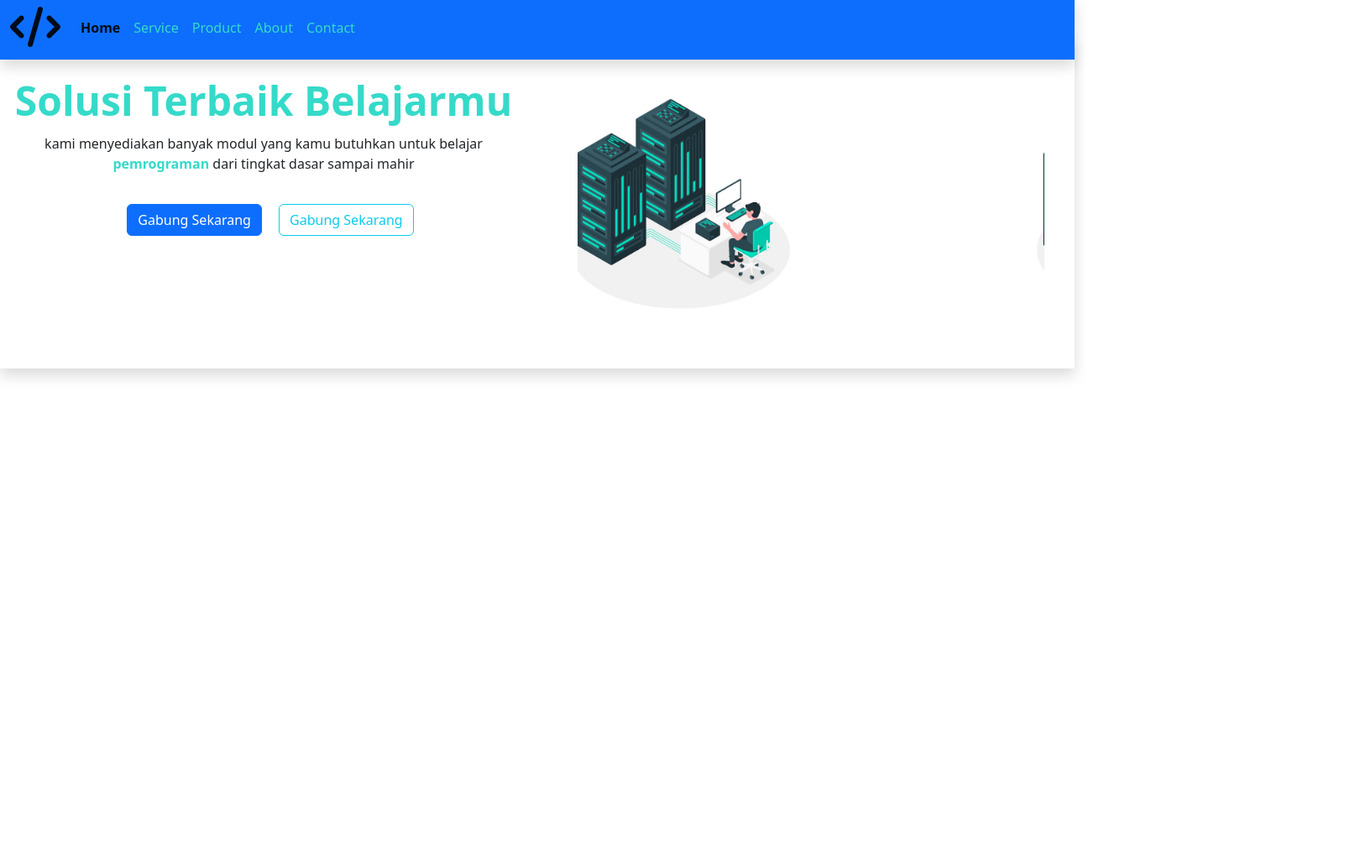
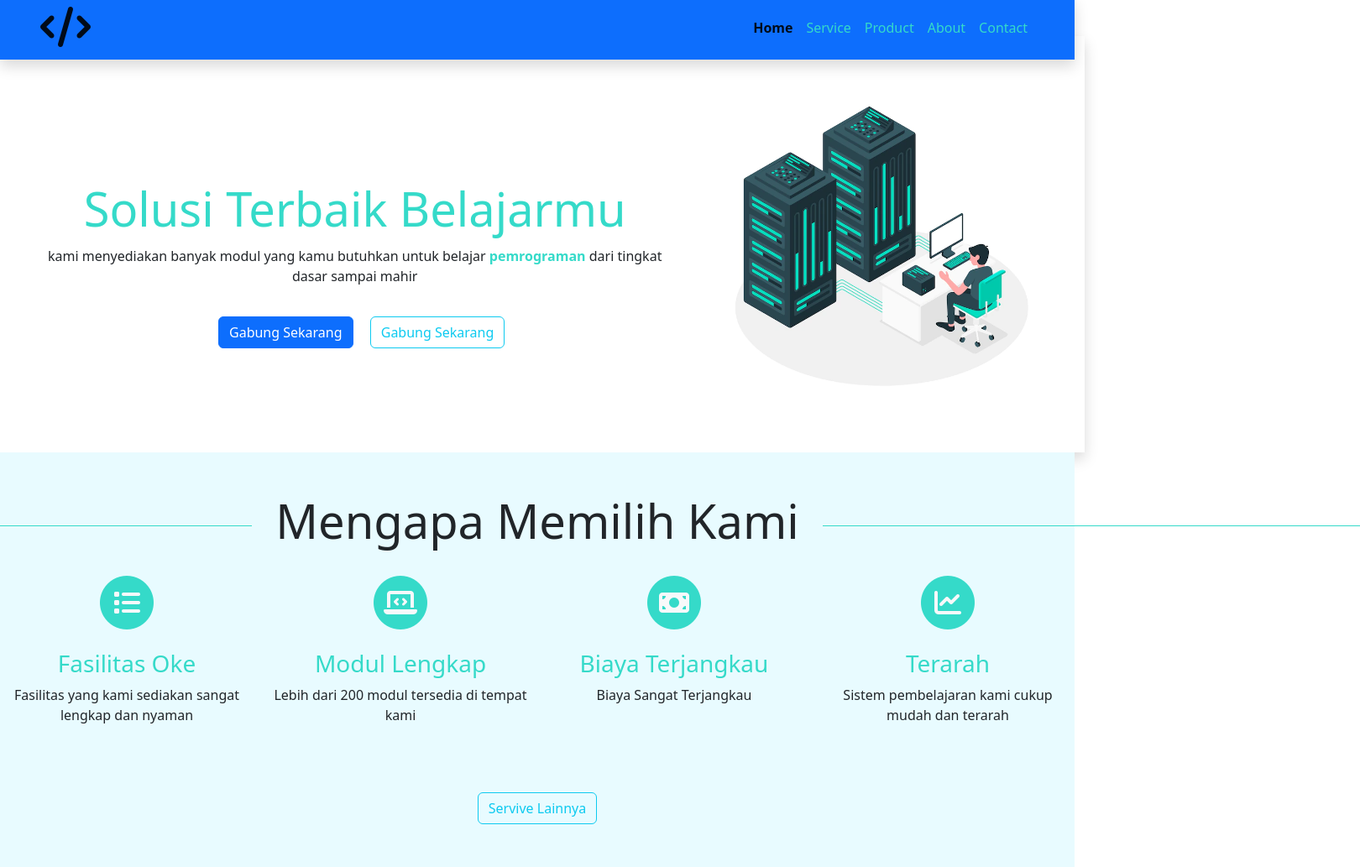
Before and after one commit to anjastabuni/studi-kasus-mebuat-landing-page-anjas, a plain HTML site: page index.html in a window 1280 px wide. Shown: the part 5-1038 px from the top of the page at 84% size, 1620 px wide, since content can reach past the window. Before the commit the page ends 800 px from the top, so only its background shows below. Drawn offline with nearby package versions, Linux system fonts and the light colour scheme.

Commit message:
desain service

```diff
--- a/css/style.css
+++ b/css/style.css
@@ -13,6 +13,32 @@ header p{
 header .btn{
     margin-top: 20px;
 }
+section{
+  background-color: rgb(232, 251, 255);
+}
+section h2::before, h2::after{
+  background-color: rgb(53, 218, 201);
+  content: "";
+  display: inline-block;
+  height: 1px;
+  position: relative;
+  vertical-align: middle;
+  width: 50%;
+}
+section h2::before{
+  right: 0.5em;
+  margin-left: -50%;
+}
+section h2::after{
+  left: 0.5em;
+  margin-right: -50%;
+}
+section h3{
+  color: rgb(53, 218, 201);
+}
+section span .fa-circle{
+  color: rgb(53, 218, 201);
+}
 @media (max-width: 1200px) {
     header h1 {
       font-weight: 100;
--- a/index.html
+++ b/index.html
@@ -14,13 +14,13 @@
   </head>
   <body>
     <!-- NAVIGASI BAR START -->
-    <nav class="navbar fixed-top navbar-expand-lg bg-primary shadow" id="navbar">
-      <div class="container-fluid">
+    <nav class="navbar fixed-top navbar-expand-lg bg-primary mb-5 shadow" id="navbar">
+      <div class="container-fluid px-5">
         <a class="navbar-brand" href="index.html"><i class="fa-solid fa-code display-5"></i></a>
         <button class="navbar-toggler" type="button" data-bs-toggle="collapse" data-bs-target="#navbarNavAltMarkup" aria-controls="navbarNavAltMarkup" aria-expanded="false" aria-label="Toggle navigation">
           <span class="navbar-toggler-icon"></span>
         </button>
-        <div class="collapse navbar-collapse" id="navbarNavAltMarkup">
+        <div class="collapse navbar-collapse justify-content-end" id="navbarNavAltMarkup">
           <div class="navbar-nav">
             <a class="nav-link active fw-bold" aria-current="page" href="#">Home</a>
             <a class="nav-link text-shadow" href="#service">Service</a>
@@ -34,22 +34,22 @@
     <!-- NAVIGASI BAR END -->
 
     <!-- HEADER START -->
-    <header class="jumbotron jumbotron-fluid mt-5 shadow">
-      <div class="row mt-5">
-        <div class="col-md-6 text-center pt-5">
-          <h1 class="display-5 px-1 text-shadow fw-bold">Solusi Terbaik Belajarmu</h1>
+    <header class="jumbotron jumbotron-fluid-lg mt-5">
+      <div class="row mt-5 shadow">
+        <div class="col-md-8 text-center align-self-center pt-5">
+          <h1 class="display-4 px-1 text-shadow">Solusi Terbaik Belajarmu</h1>
           <p class="text-dark px-5">kami menyediakan banyak modul yang kamu butuhkan untuk belajar <strong>pemrograman</strong> dari tingkat dasar sampai mahir</p>
           <a href="#" class="btn btn-primary mx-3" role="button">Gabung Sekarang</a>
           <a href="#" class="btn btn-outline-info" role="button">Gabung Sekarang</a>
         </div>
-        <div class="col-md-6 text-end py-5 px-5">
+        <div class="col-md-4 text-end py-5 align-self-center">
           <div id="carouselExampleSlidesOnly" class="carousel slide" data-bs-ride="carousel">
             <div class="carousel-inner">
               <div class="carousel-item active">
-                <img src="img/banner2.png" width="300px" class="d-block w-90" alt="..." />
+                <img src="img/banner2.png" width="400px" class="d-block w-90" alt="..." />
               </div>
               <div class="carousel-item">
-                <img src="img/banner2.png" width="300px" class="d-block w-90" alt="..." />
+                <img src="img/banner2.png" width="400px" class="d-block w-90" alt="..." />
               </div>
             </div>
           </div>
@@ -59,7 +59,48 @@
     <!-- HEADER END -->
 
     <!-- SECTION SERVICES START -->
-    <section id="services"></section>
+    <section id="services" class="container-fluid-lg py-5">
+      <div class="row text-center">
+        <div class="col-12 pd-3">
+          <h2 class="display-4">Mengapa Memilih Kami</h2>
+        </div>
+        <div class="col-12 col-sm-6 col-lg-3 my-4">
+          <span class="fa-stack fa-2x">
+            <i class="fas fa-circle fa-stack-2x"></i>
+            <i class="fas fa-list fa-stack-1x text-light"></i>
+          </span>
+          <h3 class="mt-4">Fasilitas Oke</h3>
+          <p>Fasilitas yang kami sediakan sangat lengkap dan nyaman</p>
+        </div>
+        <div class="col-12 col-sm-6 col-lg-3 my-4">
+          <span class="fa-stack fa-2x">
+            <i class="fas fa-circle fa-stack-2x"></i>
+            <i class="fas fa-laptop-code fa-stack-1x text-light"></i>
+          </span>
+          <h3 class="mt-4">Modul Lengkap</h3>
+          <p>Lebih dari 200 modul tersedia di tempat kami</p>
+        </div>
+        <div class="col-12 col-sm-6 col-lg-3 my-4">
+          <span class="fa-stack fa-2x">
+            <i class="fas fa-circle fa-stack-2x"></i>
+            <i class="fas fa-money-bill fa-stack-1x text-light"></i>
+          </span>
+          <h3 class="mt-4">Biaya Terjangkau</h3>
+          <p>Biaya Sangat Terjangkau</p>
+        </div>
+        <div class="col-12 col-sm-6 col-lg-3 my-4">
+          <span class="fa-stack fa-2x">
+            <i class="fas fa-circle fa-stack-2x"></i>
+            <i class="fas fa-chart-line fa-stack-1x text-light"></i>
+          </span>
+          <h3 class="mt-4">Terarah</h3>
+          <p>Sistem pembelajaran kami cukup mudah dan terarah</p>
+        </div>
+        <div class="col-12 pt-3 mb-5 mt-4">
+          <a href="" class="btn btn-outline-info -btn-lg" target="_blank" role="button">Servive Lainnya</a>
+        </div>
+      </div>
+    </section>
     <!-- SECTION SERVICES END -->
 
     <!-- SECTION PRODUCT START -->
```
